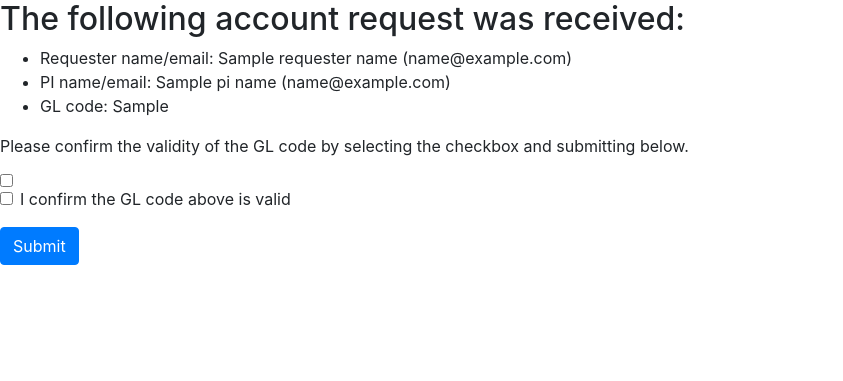
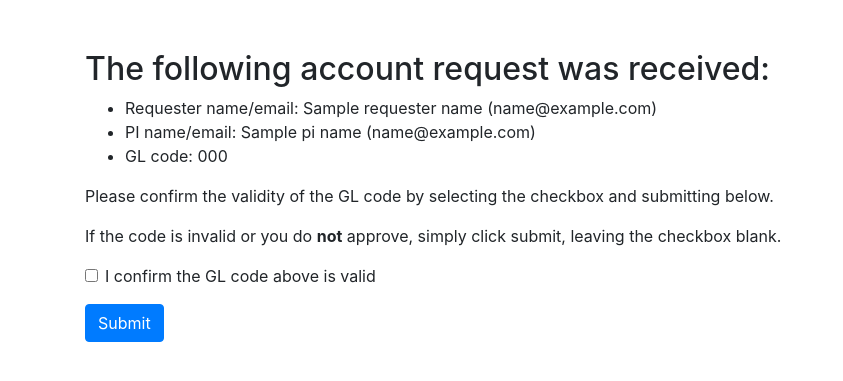
Before and after one commit to qbrc-cnap/biz_tier, a Django app: template main_app/templates/main_app/gl_code_approval.html in a window 1280 px wide. Shown: the top 381 px of the page, without its empty margins (0-843 px from the left). Run offline with Django 3.2, Linux system fonts and the light colour scheme; the template is opened without the code that fills it: most values are stand-ins (such as "Sample title", 1, 10 or a date in 2020); some libraries are stand-ins or nearby versions.

Commit message:
Fixing a few minor bugs.  works

```diff
--- a/main_app/templates/main_app/gl_code_approval.html
+++ b/main_app/templates/main_app/gl_code_approval.html
@@ -1,27 +1,34 @@
 <html>
     <head>
+        <title>GL Code Verification</title>
         <link rel="stylesheet" href="https://stackpath.bootstrapcdn.com/bootstrap/4.3.1/css/bootstrap.min.css" integrity="sha384-ggOyR0iXCbMQv3Xipma34MD+dH/1fQ784/j6cY/iJTQUOhcWr7x9JvoRxT2MZw1T" crossorigin="anonymous">
+        <style>
+            #main {
+                margin-top: 50px;
+            }
+        </style>
     </head>
     <body>
+        <div id="main" class="container">
         <h2>
             The following account request was received:
         </h2>
         <ul>
             <li>Requester name/email: {{requester_name}} ({{requester_email}})</li>
             <li>PI name/email: {{pi_name}} ({{pi_email}})</li>
-            <li>GL code: {{gl_clde}}</li>
+            <li>GL code: {{gl_code}}</li>
         </ul>
         <p>Please confirm the validity of the GL code by selecting the checkbox and submitting below.        </p>
+        <p>If the code is invalid or you do <b>not</b> approve, simply click submit, leaving the checkbox blank.</p>
         <form method="post">
             {% csrf_token %}
-            <input type="checkbox">
             <div class="form-group form-check">
-                    <input type="checkbox" class="form-check-input" id="approve" name="approve">
+                    <input type="checkbox" class="form-check-input" id="approve" name="approved">
                     <label class="form-check-label" for="approve">I confirm the GL code above is valid</label>
             </div>
             <button type="submit" class="btn btn-primary">Submit</button>
         </form>
-
+        </div>
         <!--<script src="https://code.jquery.com/jquery-3.3.1.slim.min.js" integrity="sha384-q8i/X+965DzO0rT7abK41JStQIAqVgRVzpbzo5smXKp4YfRvH+8abtTE1Pi6jizo" crossorigin="anonymous"></script>
         <script src="https://stackpath.bootstrapcdn.com/bootstrap/4.3.1/js/bootstrap.min.js" integrity="sha384-JjSmVgyd0p3pXB1rRibZUAYoIIy6OrQ6VrjIEaFf/nJGzIxFDsf4x0xIM+B07jRM" crossorigin="anonymous"></script>-->
     </body>
```
Also changed, not shown: main_app/tasks.py (+9 -1 lines), main_app/views.py (+6 -1 lines).
